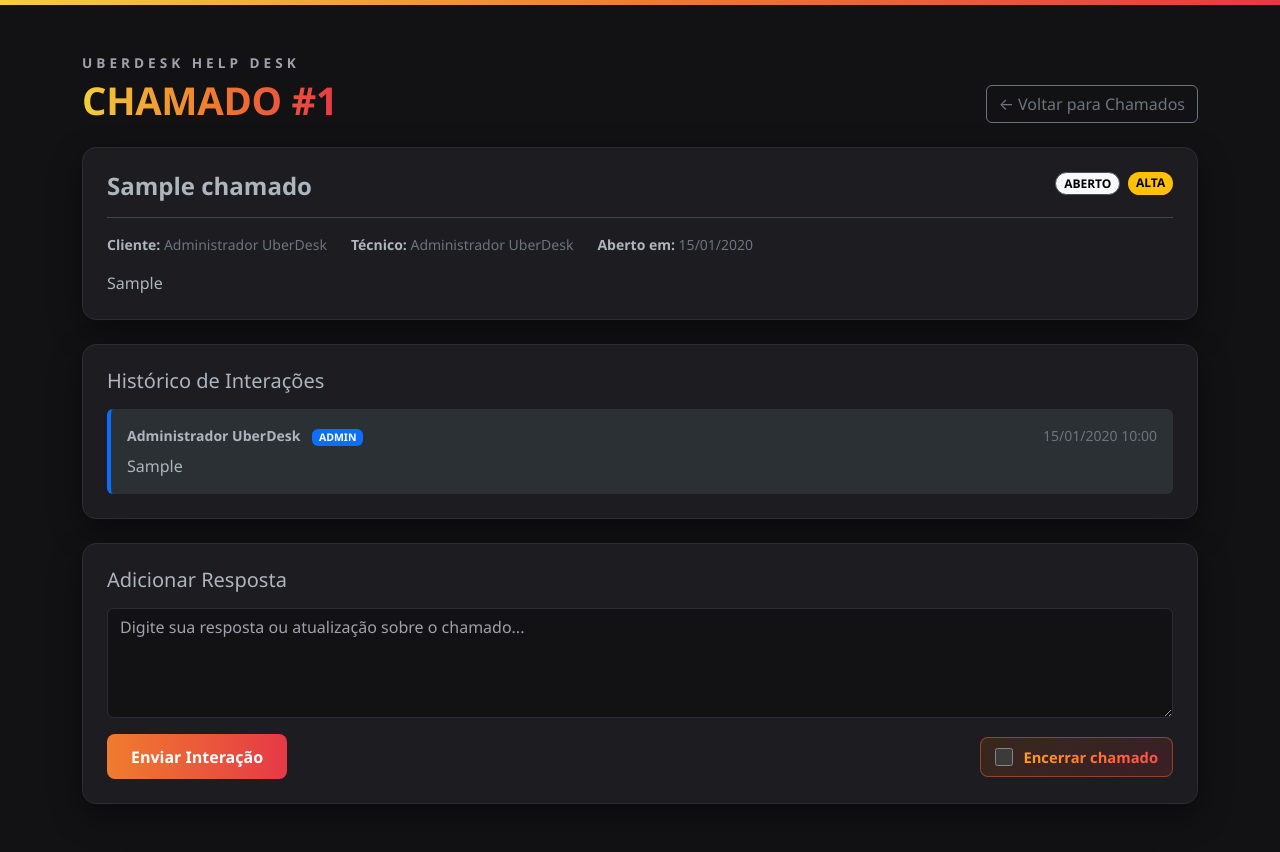
After one commit to josejuniorwm/uberdesk-helpdesk, a Spring Boot app: page /chamados/1/detalhes in a window 1280 px wide. The commit adds this page. Run offline with Spring Boot 4, Linux system fonts and the light colour scheme; a user stored in the database is signed in; tables that the repository leaves empty hold one stand-in row (values such as "Sample post"); some of the project's set-up classes (security, data sources, template engines, error pages and the like) are left out, and stand-ins take their place.

Commit message:
feat: adiciona timeline de interacoes e encerramento de chamados

```diff
--- /dev/null
+++ b/src/main/java/com/uberdesk/helpdesk/controller/ChamadoWebController.java
@@ -0,0 +1,109 @@
+package com.uberdesk.helpdesk.controller;
+
+// Importa as entidades do sistema (estão no pacote raiz)
+import com.uberdesk.helpdesk.Chamado;
+import com.uberdesk.helpdesk.Interacao;
+import com.uberdesk.helpdesk.Usuario;
+// Importa os repositórios para consultar e salvar dados no MySQL
+import com.uberdesk.helpdesk.repository.ChamadoRepository;
+import com.uberdesk.helpdesk.repository.InteracaoRepository;
+import com.uberdesk.helpdesk.repository.UsuarioRepository;
+// Importa a anotação @Controller (usada para renderizar páginas HTML com Thymeleaf)
+import org.springframework.stereotype.Controller;
+// Model é o objeto usado para enviar variáveis do Java para o arquivo HTML
+import org.springframework.ui.Model;
+// Anotações de mapeamento de rotas HTTP
+import org.springframework.web.bind.annotation.GetMapping;
+import org.springframework.web.bind.annotation.PathVariable;
+import org.springframework.web.bind.annotation.PostMapping;
+import org.springframework.web.bind.annotation.RequestParam;
+import com.uberdesk.helpdesk.Status;
+import java.time.LocalDate;
+
+// Principal representa o usuário autenticado atualmente na sessão do Spring Security
+import java.security.Principal;
+import java.time.LocalDateTime;
+import java.util.List;
+
+// @Controller (sem "Rest"): avisa ao Spring que os métodos retornam nomes de páginas HTML (Thymeleaf)
+@Controller
+public class ChamadoWebController {
+
+    // Repositórios declarados como final (boa prática de injeção via construtor)
+    private final ChamadoRepository chamadoRepository;
+    private final InteracaoRepository interacaoRepository;
+    private final UsuarioRepository usuarioRepository;
+
+    // O Spring injeta automaticamente os 3 repositórios ao iniciar a aplicação
+    public ChamadoWebController(ChamadoRepository chamadoRepository,
+                                InteracaoRepository interacaoRepository,
+                                UsuarioRepository usuarioRepository) {
+        this.chamadoRepository = chamadoRepository;
+        this.interacaoRepository = interacaoRepository;
+        this.usuarioRepository = usuarioRepository;
+    }
+
+    // =========================================================================
+    // 1. EXIBIR DETALHES E TIMELINE DO CHAMADO (GET /chamados/{id}/detalhes)
+    // =========================================================================
+    @GetMapping("/chamados/{id}/detalhes")
+    public String detalhesChamado(@PathVariable Long id, Model model) {
+
+        // Busca o chamado pelo ID no MySQL; se não existir, lança uma exceção
+        Chamado chamado = chamadoRepository.findById(id)
+                .orElseThrow(() -> new IllegalArgumentException("Chamado não encontrado: " + id));
+
+        // Busca todas as interações vinculadas a este chamado em ordem cronológica (mais antiga -> mais recente)
+        List<Interacao> interacoes = interacaoRepository.findByChamadoIdOrderByDataHoraAsc(id);
+
+        // Coloca o chamado e a lista de interações no Model para o Thymeleaf ler no HTML
+        model.addAttribute("chamado", chamado);
+        model.addAttribute("interacoes", interacoes);
+
+        // Renderiza o arquivo src/main/resources/templates/chamado-detalhes.html
+        return "chamado-detalhes";
+    }
+
+    // =========================================================================
+    // 2. SALVAR NOVA INTERAÇÃO NO CHAMADO (POST /chamados/{id}/interacoes)
+    // =========================================================================
+    @PostMapping("/chamados/{id}/interacoes")
+    public String adicionarInteracao(@PathVariable Long id,
+                                     @RequestParam("mensagem") String mensagem,
+                                     @RequestParam(value = "encerrar", defaultValue = "false") boolean encerrar,
+                                     Principal principal) {
+
+        // Validação básica: se a mensagem vier vazia ou só com espaços, apenas recarrega a tela sem salvar
+        if (mensagem == null || mensagem.trim().isEmpty()) {
+            return "redirect:/chamados/" + id + "/detalhes";
+        }
+
+        // Busca o chamado no banco para vincular a nova interação a ele
+        Chamado chamado = chamadoRepository.findById(id)
+                .orElseThrow(() -> new IllegalArgumentException("Chamado não encontrado: " + id));
+
+        // Pega o e-mail (username) de quem está logado no Spring Security
+        String emailLogado = principal.getName();
+
+        // Busca o objeto Usuario completo no banco para saber o nome e o perfil (CLIENTE, TECNICO, ADMIN)
+        Usuario autor = usuarioRepository.findByEmail(emailLogado)
+                .orElseThrow(() -> new IllegalArgumentException("Usuário não encontrado: " + emailLogado));
+
+        // Cria o objeto Interacao removendo espaços extras nas pontas (.trim()) e vincula ao chamado e ao autor
+        Interacao novaInteracao = new Interacao(mensagem.trim(), chamado, autor);
+        interacaoRepository.save(novaInteracao);
+        // Se o checkbox "Encerrar chamado" foi marcado, fecha o chamado e grava a data de hoje
+
+        if (encerrar) {
+            chamado.setStatus(Status.ENCERRADO);
+            chamado.setDataFechamento(LocalDate.now());
+            chamadoRepository.save(chamado);
+        }
+
+        // Salva a nova mensagem na tabela "interacoes" do MySQL
+
+
+        // Redireciona (padrão Post-Redirect-Get) para a tela de detalhes, evitando reenvio duplicado se o usuário der F5
+        return "redirect:/chamados/" + id + "/detalhes";
+    }
+}
--- a/src/main/resources/static/css/uberdesk.css
+++ b/src/main/resources/static/css/uberdesk.css
@@ -151,3 +151,36 @@ body {
     border-color: var(--ud-orange);
     box-shadow: 0 0 0 0.2rem rgba(240, 124, 46, 0.25);
 }
+/* Checkbox estilizado em laranja e vermelho para Encerrar Chamado */
+.encerrar-box {
+    display: inline-flex;
+    align-items: center;
+    gap: 10px;
+    padding: 8px 14px;
+    border-radius: 8px;
+    border: 1px solid rgba(255, 107, 53, 0.45);
+    background: linear-gradient(135deg, rgba(255, 123, 0, 0.12), rgba(220, 53, 69, 0.16));
+    cursor: pointer;
+    transition: all 0.2s ease;
+    user-select: none;
+}
+
+.encerrar-box:hover {
+    border-color: #ff6b35;
+    background: linear-gradient(135deg, rgba(255, 123, 0, 0.22), rgba(220, 53, 69, 0.28));
+}
+
+.encerrar-box input[type="checkbox"] {
+    width: 18px;
+    height: 18px;
+    accent-color: #e63946;
+    cursor: pointer;
+}
+
+.encerrar-box span {
+    font-weight: 600;
+    font-size: 0.92rem;
+    background: linear-gradient(90deg, #ff9f1c, #ff4d4d);
+    -webkit-background-clip: text;
+    -webkit-text-fill-color: transparent;
+}
--- /dev/null
+++ b/src/main/resources/templates/chamado-detalhes.html
@@ -0,0 +1,135 @@
+<!DOCTYPE html>
+<html lang="pt-BR" xmlns:th="http://www.thymeleaf.org" data-bs-theme="dark">
+<head>
+    <meta charset="UTF-8">
+    <meta name="viewport" content="width=device-width, initial-scale=1.0">
+    <title th:text="'UberDesk - Chamado #' + ${chamado.id}">UberDesk - Detalhes do Chamado</title>
+    <link href="https://cdn.jsdelivr.net/npm/bootstrap@5.3.0/dist/css/bootstrap.min.css" rel="stylesheet">
+    <link rel="stylesheet" th:href="@{/css/uberdesk.css}">
+</head>
+<body>
+<div class="top-accent"></div>
+
+<div class="container py-5">
+    <div class="d-flex flex-wrap justify-content-between align-items-end mb-4 gap-3">
+        <div>
+            <div class="brand-kicker">UberDesk Help Desk</div>
+            <h1 class="brand-title" th:text="'Chamado #' + ${chamado.id}">Chamado #1</h1>
+        </div>
+
+        <a th:href="@{/ui/chamados}" class="btn btn-outline-secondary">
+            &larr; Voltar para Chamados
+        </a>
+    </div>
+
+    <!-- 1. DADOS PRINCIPAIS DO CHAMADO -->
+    <div class="card card-uberdesk mb-4">
+        <div class="card-body p-4">
+            <div class="d-flex flex-wrap justify-content-between align-items-start gap-2 border-bottom border-secondary-subtle pb-3 mb-3">
+                <h2 class="h4 mb-0 fw-semibold" th:text="${chamado.titulo}">Título do Chamado</h2>
+                <div class="d-flex gap-2">
+                    <span class="badge rounded-pill text-bg-light border"
+                          th:if="${chamado.status != null}"
+                          th:text="${chamado.status}">ABERTO</span>
+                    <span class="badge rounded-pill text-bg-warning"
+                          th:if="${chamado.prioridade != null}"
+                          th:text="${chamado.prioridade}">ALTA</span>
+                </div>
+            </div>
+
+            <div class="d-flex flex-wrap gap-4 small text-secondary mb-3">
+                <div>
+                    <strong class="text-body">Cliente:</strong>
+                    <span th:text="${chamado.cliente != null ? chamado.cliente.nome : 'Não informado'}">Cliente</span>
+                </div>
+                <div>
+                    <strong class="text-body">Técnico:</strong>
+                    <span th:text="${chamado.tecnico != null ? chamado.tecnico.nome : 'Aguardando atribuição'}">Técnico</span>
+                </div>
+                <div th:if="${chamado.dataAbertura != null}">
+                    <strong class="text-body">Aberto em:</strong>
+                    <span th:text="${#temporals.format(chamado.dataAbertura, 'dd/MM/yyyy')}">25/11/2026</span>
+                </div>
+            </div>
+
+            <p class="mb-0" style="white-space: pre-wrap;" th:text="${chamado.observacoes}">
+                Observações detalhadas do chamado...
+            </p>
+        </div>
+    </div>
+
+    <!-- 2. TIMELINE DE INTERAÇÕES -->
+    <div class="card card-uberdesk mb-4">
+        <div class="card-body p-4">
+            <h3 class="h5 mb-3">Histórico de Interações</h3>
+
+            <div class="text-center text-secondary py-4" th:if="${#lists.isEmpty(interacoes)}">
+                Nenhuma interação registrada neste chamado ainda.
+            </div>
+
+            <div class="d-flex flex-column gap-3" th:if="${!#lists.isEmpty(interacoes)}">
+                <div th:each="interacao : ${interacoes}"
+                     class="p-3 rounded border-start border-4 bg-body-tertiary"
+                     th:classappend="${interacao.autor.perfil != null and interacao.autor.perfil.name() == 'CLIENTE'} ? 'border-success' : 'border-primary'">
+
+                    <div class="d-flex flex-wrap justify-content-between align-items-center mb-2 small text-secondary">
+                        <div>
+                            <strong class="text-body" th:text="${interacao.autor.nome}">Nome do Autor</strong>
+                            <span class="badge ms-2"
+                                  th:if="${interacao.autor.perfil != null}"
+                                  th:classappend="${interacao.autor.perfil.name() == 'CLIENTE'} ? 'text-bg-success' : 'text-bg-primary'"
+                                  th:text="${interacao.autor.perfil}">PERFIL</span>
+                        </div>
+                        <span th:text="${#temporals.format(interacao.dataHora, 'dd/MM/yyyy HH:mm')}">25/11/2026 19:30</span>
+                    </div>
+
+                    <p class="mb-0" style="white-space: pre-wrap;" th:text="${interacao.mensagem}">
+                        Texto da mensagem...
+                    </p>
+                </div>
+            </div>
+        </div>
+    </div>
+
+    <!-- 3. FORMULÁRIO DE NOVA INTERAÇÃO (OU AVISO DE ENCERRADO) -->
+    <div class="card card-uberdesk">
+        <div class="card-body p-4">
+
+            <!-- Se o chamado já estiver ENCERRADO -->
+            <div th:if="${chamado.status != null and chamado.status.name() == 'ENCERRADO'}"
+                 class="alert alert-danger bg-danger bg-opacity-10 border-danger text-danger-emphasis mb-0">
+                <strong>Chamado encerrado</strong>
+                <span th:if="${chamado.dataFechamento != null}"
+                      th:text="' em ' + ${#temporals.format(chamado.dataFechamento, 'dd/MM/yyyy')}"></span>.
+                Não é possível adicionar novas interações.
+            </div>
+
+            <!-- Se o chamado ainda estiver ABERTO ou em ANDAMENTO -->
+            <div th:if="${chamado.status == null or chamado.status.name() != 'ENCERRADO'}">
+                <h3 class="h5 mb-3">Adicionar Resposta</h3>
+                <form th:action="@{/chamados/{id}/interacoes(id=${chamado.id})}" method="post">
+                    <div class="mb-3">
+                        <textarea name="mensagem"
+                                  class="form-control"
+                                  rows="4"
+                                  placeholder="Digite sua resposta ou atualização sobre o chamado..."
+                                  required></textarea>
+                    </div>
+
+                    <div class="d-flex flex-wrap align-items-center justify-content-between gap-3">
+                        <button type="submit" class="btn btn-uberdesk">Enviar Interação</button>
+
+                        <label class="encerrar-box" for="checkEncerrar">
+                            <input type="checkbox" id="checkEncerrar" name="encerrar" value="true">
+                            <span>Encerrar chamado</span>
+                        </label>
+                    </div>
+                </form>
+            </div>
+
+        </div>
+    </div>
+    </div>
+
+</body>
+</html>
--- a/src/main/resources/templates/chamados.html
+++ b/src/main/resources/templates/chamados.html
@@ -46,6 +46,7 @@
                         <span class="badge rounded-pill text-bg-warning" th:text="${chamado.prioridade.codigo}">1</span>
                     </td>
                     <td class="text-center">
+                        <a th:href="@{/chamados/{id}/detalhes(id=${chamado.id})}" class="btn btn-sm btn-outline-info me-1">Interagir</a>
                         <a th:href="@{/ui/chamados/editar/{id}(id=${chamado.id})}" class="btn btn-sm btn-edit-ud me-1">Editar</a>
                         <a th:href="@{/ui/chamados/deletar/{id}(id=${chamado.id})}" class="btn btn-sm btn-delete-ud" onclick="return confirm('Tem certeza que deseja excluir este chamado?')">Excluir</a>
                     </td>
```
Also changed, not shown: src/main/java/com/uberdesk/helpdesk/Interacao.java (added, +71 -0 lines), src/main/java/com/uberdesk/helpdesk/controller/ChamadoController.java (+8 -81 lines), src/main/java/com/uberdesk/helpdesk/repository/InteracaoRepository.java (added, +15 -0 lines), 1 other file.
